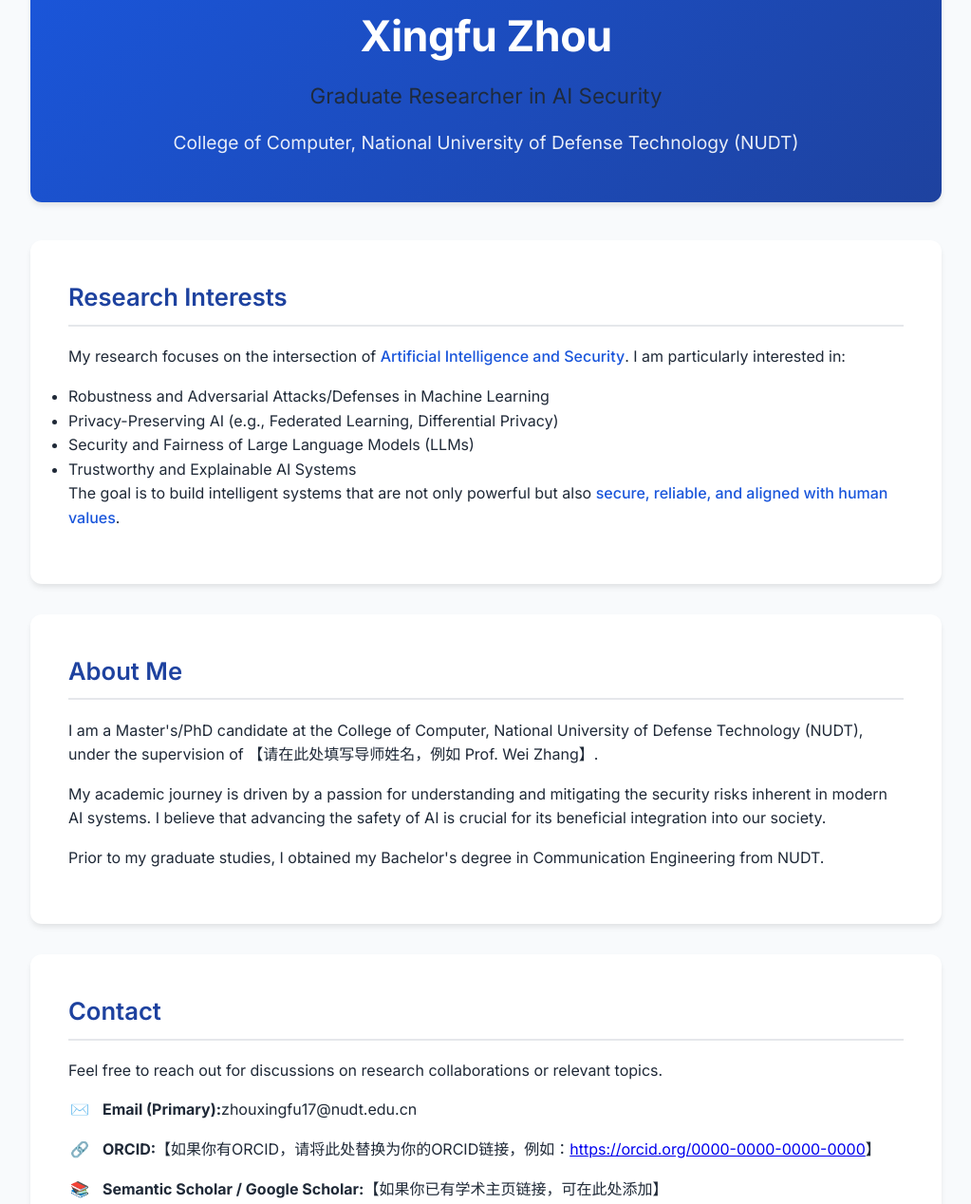
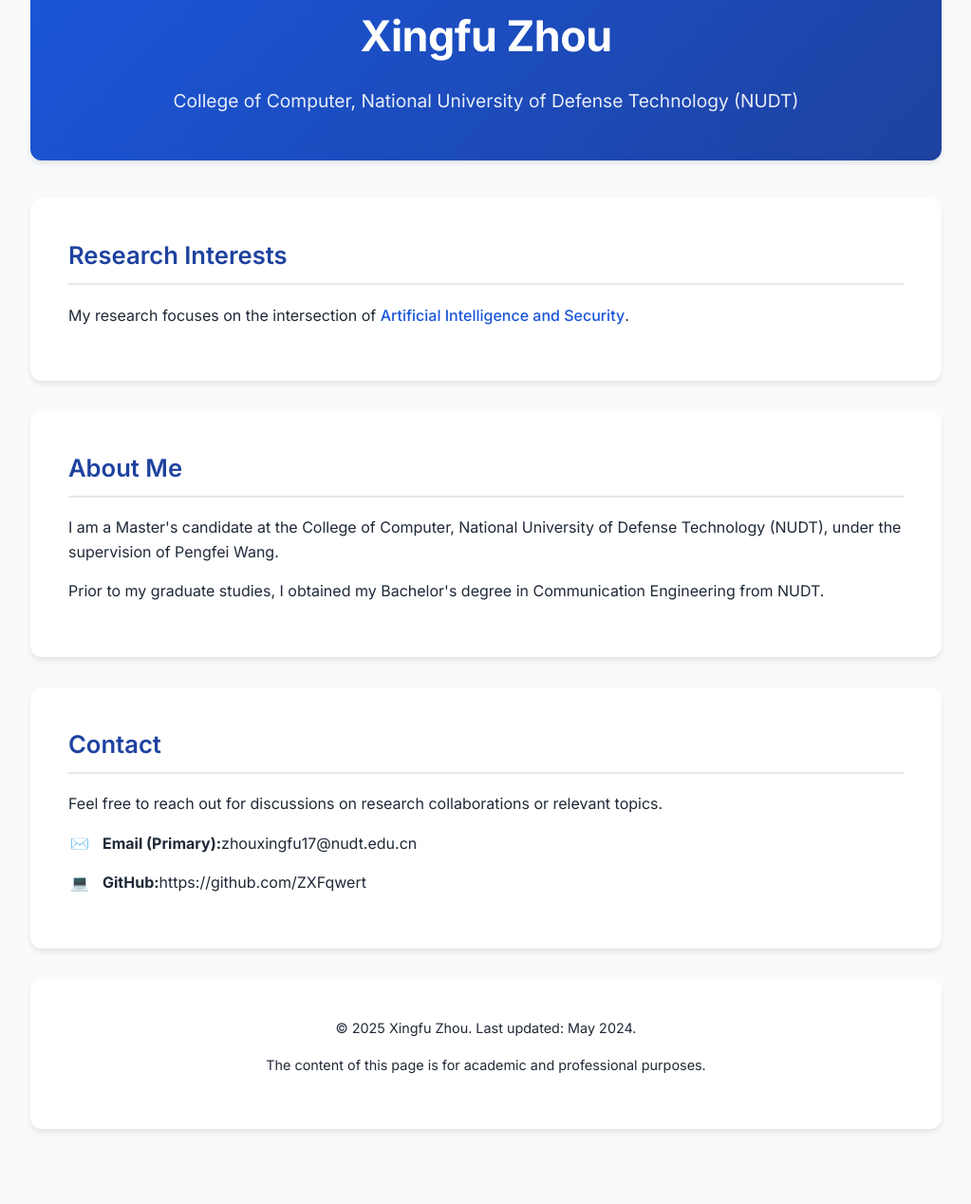
Before and after one commit to ZXFqwert/ZXFqwert.github.io, a plain HTML site: page index.html in a window 1280 px wide. Shown: the part 65-1333 px from the top of the page at 95% size, without its empty margins (128-1151 px from the left). After the commit the page ends 1306 px from the top, so only its background shows below. Drawn offline with Linux system fonts and the light colour scheme.

Commit message:
Refactor index.html structure and content

```diff
--- a/index.html
+++ b/index.html
@@ -124,7 +124,6 @@
     <header>
         <div class="header-content">
             <h1>Xingfu Zhou</h1>
-            <p class="title">Graduate Researcher in AI Security</p>
             <div class="institution">
                 <!-- 这里可以替换为国防科技大学的SVG图标或校徽，当前使用文字 -->
                 <span>College of Computer, National University of Defense Technology (NUDT)</span>
@@ -137,21 +136,13 @@
         <!-- 研究兴趣部分 -->
         <section class="content-section" id="research">
             <h2>Research Interests</h2>
-            <p>My research focuses on the intersection of <span class="highlight">Artificial Intelligence and Security</span>. I am particularly interested in:</p>
-            <ul>
-                <li>Robustness and Adversarial Attacks/Defenses in Machine Learning</li>
-                <li>Privacy-Preserving AI (e.g., Federated Learning, Differential Privacy)</li>
-                <li>Security and Fairness of Large Language Models (LLMs)</li>
-                <li>Trustworthy and Explainable AI Systems</li>
-            </ul>
-            <p>The goal is to build intelligent systems that are not only powerful but also <span class="highlight">secure, reliable, and aligned with human values</span>.</p>
+            <p>My research focuses on the intersection of <span class="highlight">Artificial Intelligence and Security</span>.
         </section>
 
         <!-- 个人简介部分 -->
         <section class="content-section" id="about">
             <h2>About Me</h2>
-            <p>I am a Master's/PhD candidate at the College of Computer, National University of Defense Technology (NUDT), under the supervision of 【请在此处填写导师姓名，例如 Prof. Wei Zhang】.</p>
-            <p>My academic journey is driven by a passion for understanding and mitigating the security risks inherent in modern AI systems. I believe that advancing the safety of AI is crucial for its beneficial integration into our society.</p>
+            <p>I am a Master's candidate at the College of Computer, National University of Defense Technology (NUDT), under the supervision of Pengfei Wang.</p>
             <p>Prior to my graduate studies, I obtained my Bachelor's degree in Communication Engineering from NUDT.</p>
         </section>
 
@@ -161,9 +152,7 @@
             <p>Feel free to reach out for discussions on research collaborations or relevant topics.</p>
             <ul>
                 <li><span class="icon">✉️</span> <strong>Email (Primary):</strong> zhouxingfu17@nudt.edu.cn </li>
-                <li><span class="icon">🔗</span> <strong>ORCID:</strong> 【如果你有ORCID，请将此处替换为你的ORCID链接，例如：<a href="https://orcid.org/0000-0000-0000-0000" target="_blank">https://orcid.org/0000-0000-0000-0000</a>】</li>
-                <li><span class="icon">📚</span> <strong>Semantic Scholar / Google Scholar:</strong> 【如果你已有学术主页链接，可在此处添加】</li>
-                <li><span class="icon">💻</span> <strong>GitHub:</strong> 【如果你有GitHub主页，可在此处添加】</li>
+                <li><span class="icon">💻</span> <strong>GitHub:</strong> https://github.com/ZXFqwert</li>
             </ul>
         </section>
 
@@ -179,4 +168,5 @@
         document.getElementById('currentYear').textContent = new Date().getFullYear();
     </script>
 </body>
+
 </html>
```
